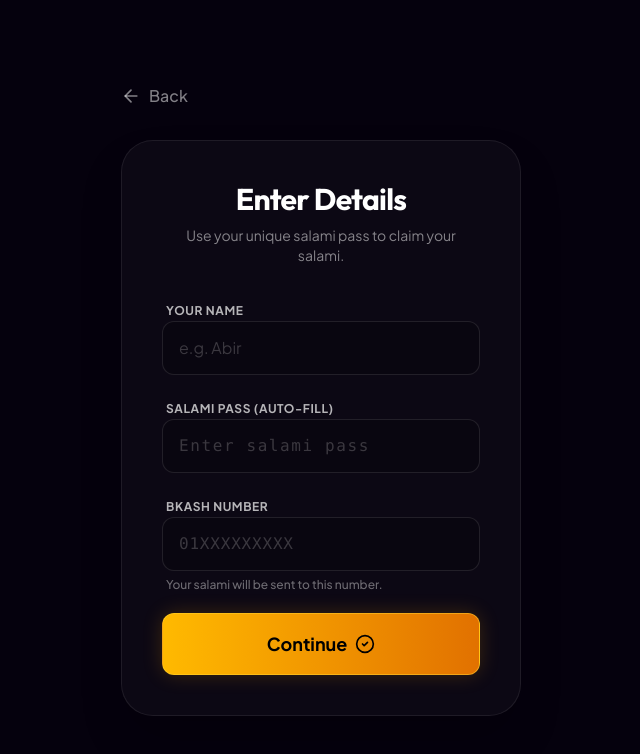
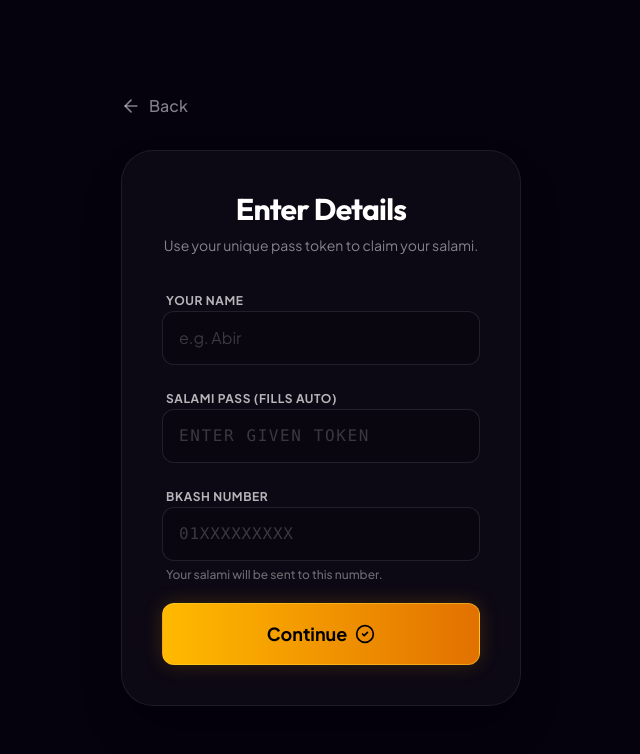
Before and after one commit to akiibjabed/salamiweb, a React (Vite) app: page / in a window 1280 px wide. Both pictures are taken after a click on the button "Claim Salami". Shown: the top 754 px of the page, without its empty margins (319-959 px from the left). Built offline with nearby package versions, Linux system fonts and the light colour scheme; no server answers; the database is empty.

Commit message:
refactor: Update app title and landing page copy
Adjusts the application title to "My Google AI Studio App" and refines the wording on the landing page and claim form for better clarity and user experience. Also slightly dims the opacity of background decorative elements.

```diff
--- a/index.html
+++ b/index.html
@@ -3,7 +3,7 @@
   <head>
     <meta charset="UTF-8" />
     <meta name="viewport" content="width=device-width, initial-scale=1.0" />
-    <title>Get Your Eid Salami From Akib</title>
+    <title>My Google AI Studio App</title>
   </head>
   <body>
     <div id="root"></div>
--- a/src/components/ClaimForm.tsx
+++ b/src/components/ClaimForm.tsx
@@ -39,7 +39,7 @@
       const snap = await getDocs(q);
 
       if (snap.empty) {
-        setError('Invalid salami pass or this pass has already been used!');
+        setError('Invalid pass token. Please check and try again.');
         setLoading(false);
         return;
       }
@@ -97,7 +97,7 @@
           </h2>
           <p className="text-white/50 text-sm">
             {type === 'claim'
-              ? 'Use your unique salami pass to claim your salami.'
+              ? 'Use your unique pass token to claim your salami.'
               : 'Just enter your name and give it a spin!'}
           </p>
         </div>
@@ -119,13 +119,13 @@
           {type === 'claim' && (
             <>
               <div className="space-y-1.5">
-                <label className="text-xs font-bold text-white/70 uppercase tracking-wider ml-1">Salami Pass (auto-fill)</label>
+                <label className="text-xs font-bold text-white/70 uppercase tracking-wider ml-1">Salami Pass (Fills auto)</label>
                 <input
                   type="text"
                   value={token}
                   onChange={(e) => setToken(e.target.value.toUpperCase())}
                   className="w-full bg-black/20 border border-white/10 rounded-xl px-4 py-3.5 text-white placeholder-white/20 focus:outline-none focus:ring-2 focus:ring-amber-500/50 focus:border-transparent transition-all font-mono tracking-widest"
-                  placeholder="Enter salami pass"
+                  placeholder="ENTER GIVEN TOKEN"
                   required
                   disabled={loading}
                 />
--- a/src/components/LandingPage.tsx
+++ b/src/components/LandingPage.tsx
@@ -14,14 +14,14 @@
       <motion.div
         animate={{ rotate: 360 }}
         transition={{ duration: 30, repeat: Infinity, ease: "linear" }}
-        className="absolute top-[-10%] left-[-10%] text-amber-500/10 opacity-30 pointer-events-none"
+        className="absolute top-[-10%] left-[-10%] text-amber-500/10 opacity-20 pointer-events-none"
       >
         <Star size={400} />
       </motion.div>
       <motion.div
         animate={{ rotate: -360 }}
         transition={{ duration: 40, repeat: Infinity, ease: "linear" }}
-        className="absolute bottom-[-10%] right-[-10%] text-violet-500/10 opacity-30 pointer-events-none"
+        className="absolute bottom-[-10%] right-[-10%] text-violet-500/10 opacity-20 pointer-events-none"
       >
         <Star size={500} />
       </motion.div>
@@ -43,7 +43,7 @@
           <span className="text-gradient-gold">from Akib in a fun way!</span>
         </h1>
         <p className="text-white/60 max-w-lg mx-auto text-[17px] leading-relaxed">
-          Spin the 🎡 wheel and get up to 50 BDT Eid Salami! To do this, just click the 'Claim Salami' button below.
+          Welcome! Akib has prepared a special way for you to get your Eid salami. Spin the wheel and see what you win!
         </p>
       </motion.div>
 
@@ -64,7 +64,7 @@
           onClick={() => onStart('try')}
           className="flex-1 glass-panel text-white/90 px-8 py-4 rounded-2xl font-semibold text-lg hover:bg-white/10 hover:text-white transition-all transform hover:-translate-y-1 flex items-center justify-center gap-2 group"
         >
-          Give a Try (Demo)
+          Give a Try
           <ChevronRight className="group-hover:translate-x-1 transition-transform" size={20} />
         </button>
       </motion.div>
```
